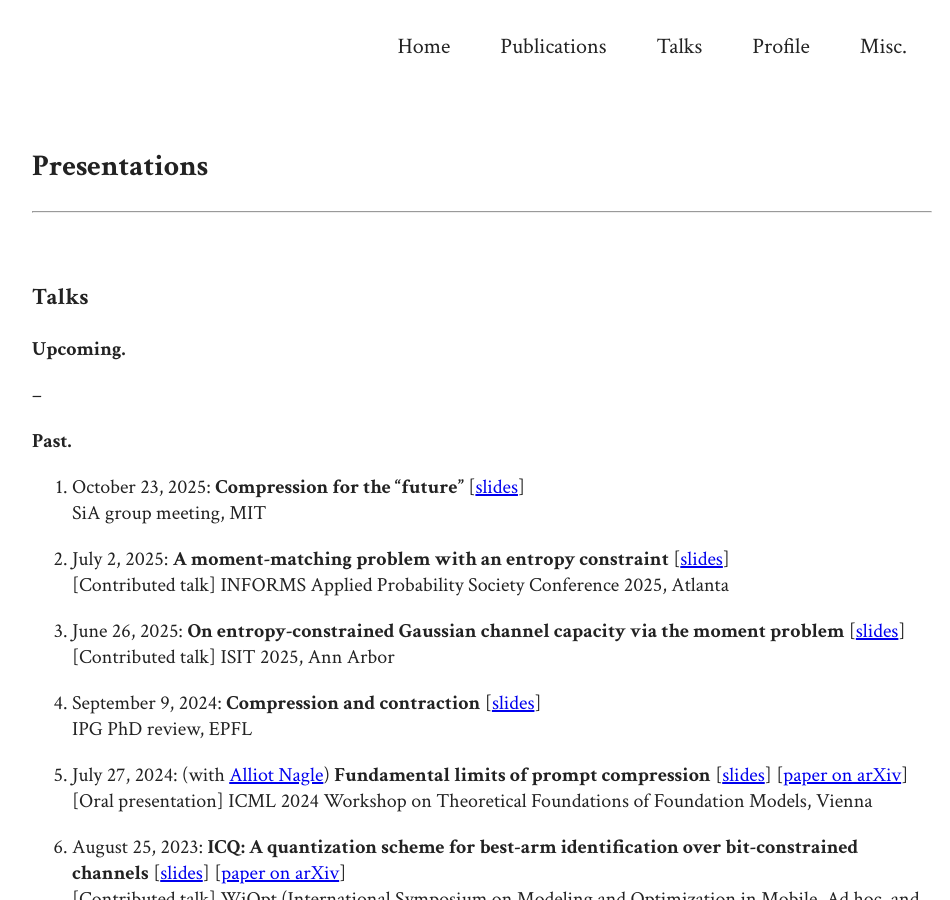
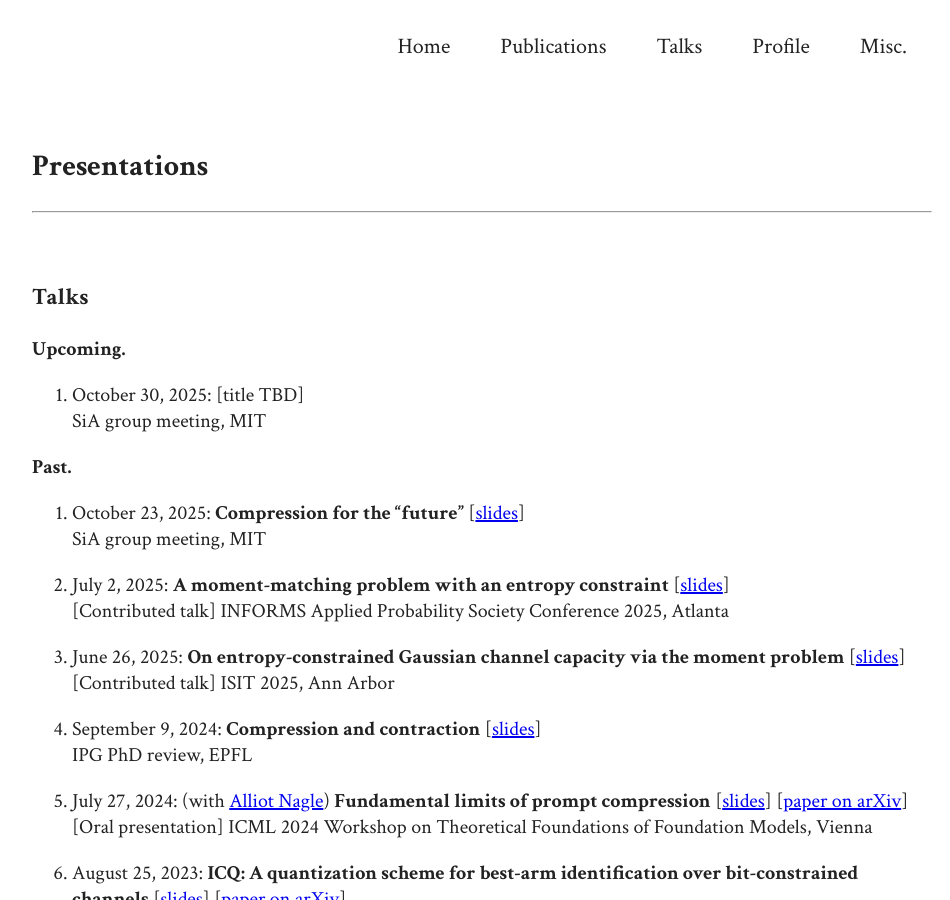
Before and after one commit to adwaygirish/adwaygirish.github.io, a Jekyll site: the page built from talks.md, in a window 1280 px wide and 900 px high. Shown: the whole window, without its empty margins (158-1108 px from the left). Built offline with Jekyll 4.4.1, drawn with Linux system fonts in a browser that asks for light colours.

Commit message:
updated talks

```diff
--- a/talks.md
+++ b/talks.md
@@ -14,7 +14,9 @@ permalink: /talks
 
 **Upcoming.**
 
---
+1.  October 30, 2025: [title TBD]\
+    SiA group meeting, MIT
+
 
 **Past.**
 
```
